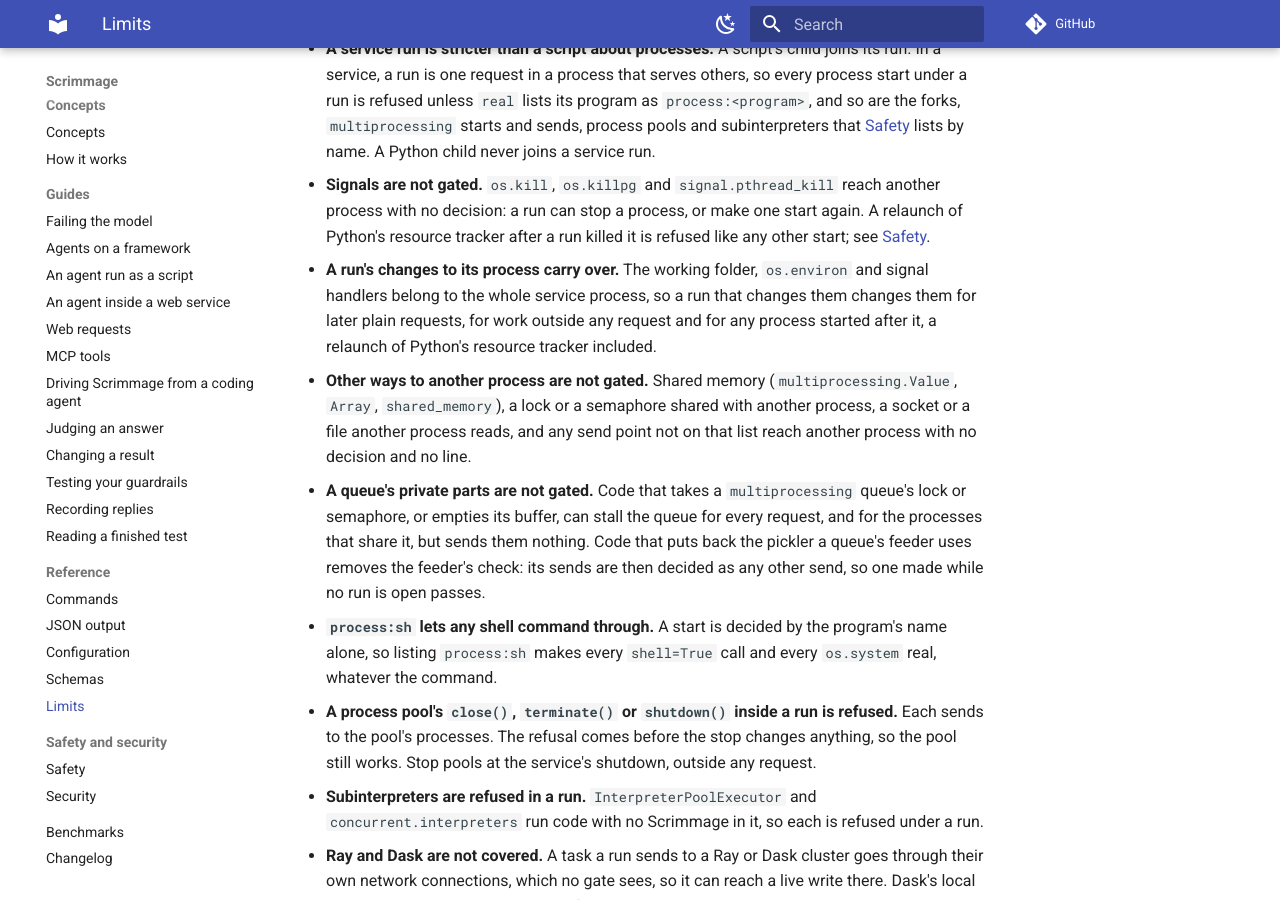
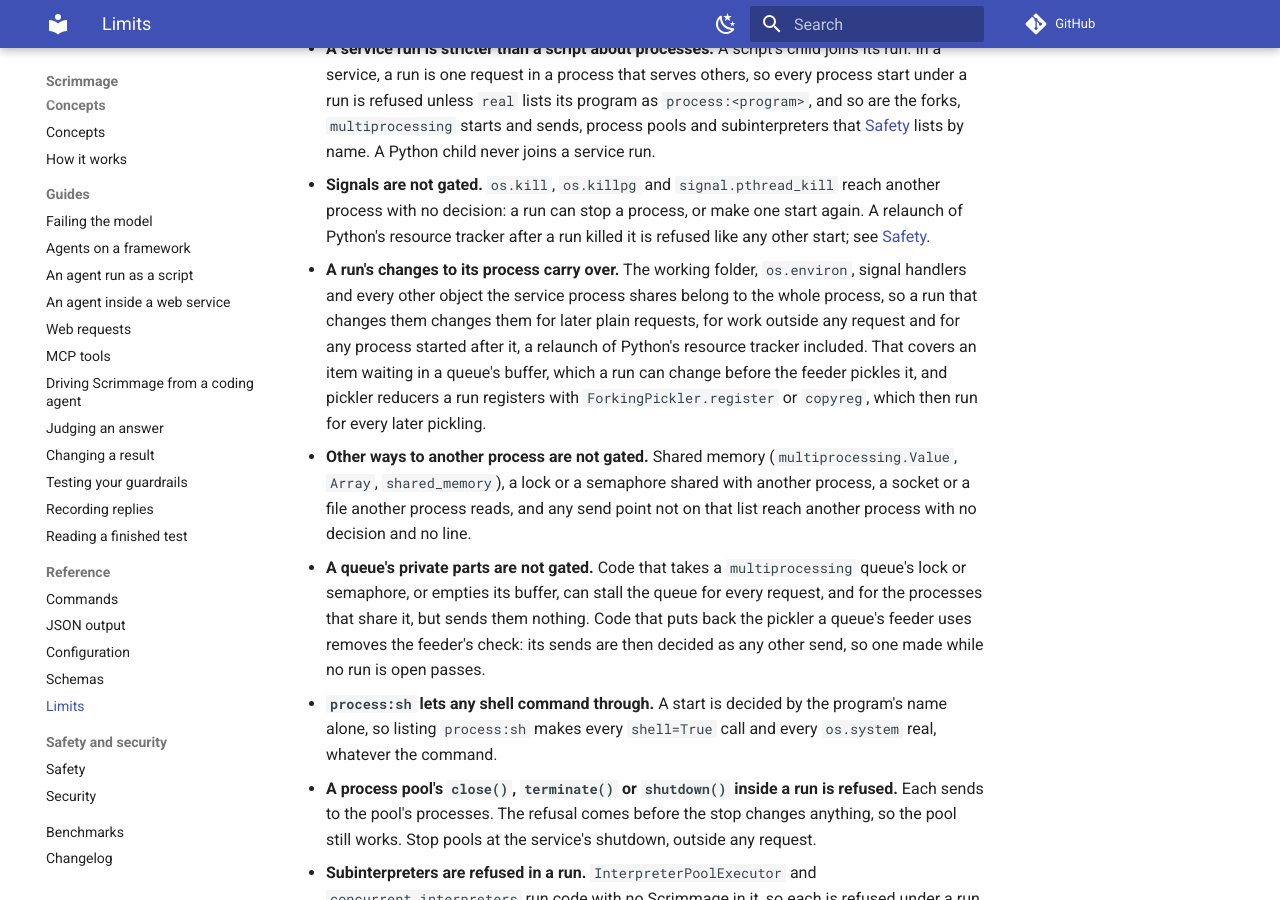
Before and after one commit to ManishKumar97/scrimmage, an MkDocs documentation site: the page built from docs/limits.md, in a window 1280 px wide and 900 px high, scrolled down 703 px. Built offline with MkDocs 1.6.1 and Material for MkDocs 9.7.7, drawn with Linux system fonts in a browser that asks for light colours; comment, search, counter and statistics services are not loaded.

Commit message:
docs(service): say shared objects carry over and item contents are not checked
A run's changes to any object the process shares, a waiting queue item or a registered pickler reducer included, reach later work. The feeder checks which items a put added, not what they hold when pickled.

```diff
--- a/docs/limits.md
+++ b/docs/limits.md
@@ -8,7 +8,8 @@
 - **Three agent shapes.** The agent is a Python function, a Python script, or an ASGI web service under uvicorn, such as a FastAPI app. See [An agent inside a web service](services.md).
 - **A service run is stricter than a script about processes.** A script's child joins its run. In a service, a run is one request in a process that serves others, so every process start under a run is refused unless `real` lists its program as `process:<program>`, and so are the forks, `multiprocessing` starts and sends, process pools and subinterpreters that [Safety](safety.md#an-agent-inside-a-web-service) lists by name. A Python child never joins a service run.
 - **Signals are not gated.** `os.kill`, `os.killpg` and `signal.pthread_kill` reach another process with no decision: a run can stop a process, or make one start again. A relaunch of Python's resource tracker after a run killed it is refused like any other start; see [Safety](safety.md#an-agent-inside-a-web-service).
-- **A run's changes to its process carry over.** The working folder, `os.environ` and signal handlers belong to the whole service process, so a run that changes them changes them for later plain requests, for work outside any request and for any process started after it, a relaunch of Python's resource tracker included.
+- **A run's changes to its process carry over.** The working folder, `os.environ`, signal handlers and every other object the service process shares belong to the whole process, so a run that changes them changes them for later plain requests, for work outside any request and for any process started after it, a relaunch of Python's resource tracker included.
+  That covers an item waiting in a queue's buffer, which a run can change before the feeder pickles it, and pickler reducers a run registers with `ForkingPickler.register` or `copyreg`, which then run for every later pickling.
 - **Other ways to another process are not gated.** Shared memory (`multiprocessing.Value`, `Array`, `shared_memory`), a lock or a semaphore shared with another process, a socket or a file another process reads, and any send point not on that list reach another process with no decision and no line.
 - **A queue's private parts are not gated.** Code that takes a `multiprocessing` queue's lock or semaphore, or empties its buffer, can stall the queue for every request, and for the processes that share it, but sends them nothing. Code that puts back the pickler a queue's feeder uses removes the feeder's check: its sends are then decided as any other send, so one made while no run is open passes.
 - **`process:sh` lets any shell command through.** A start is decided by the program's name alone, so listing `process:sh` makes every `shell=True` call and every `os.system` real, whatever the command.
```
Also changed, not shown: docs/safety.md (+2 -0 lines).
